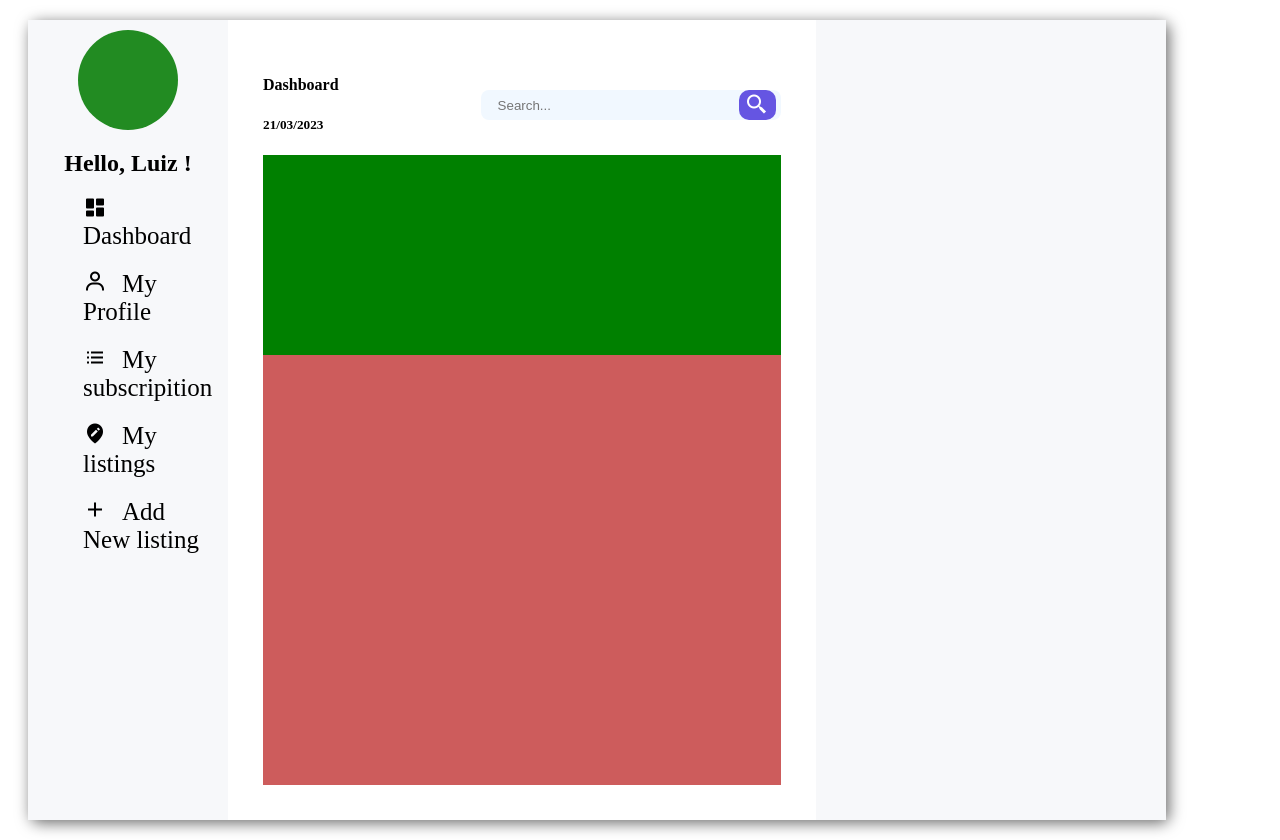
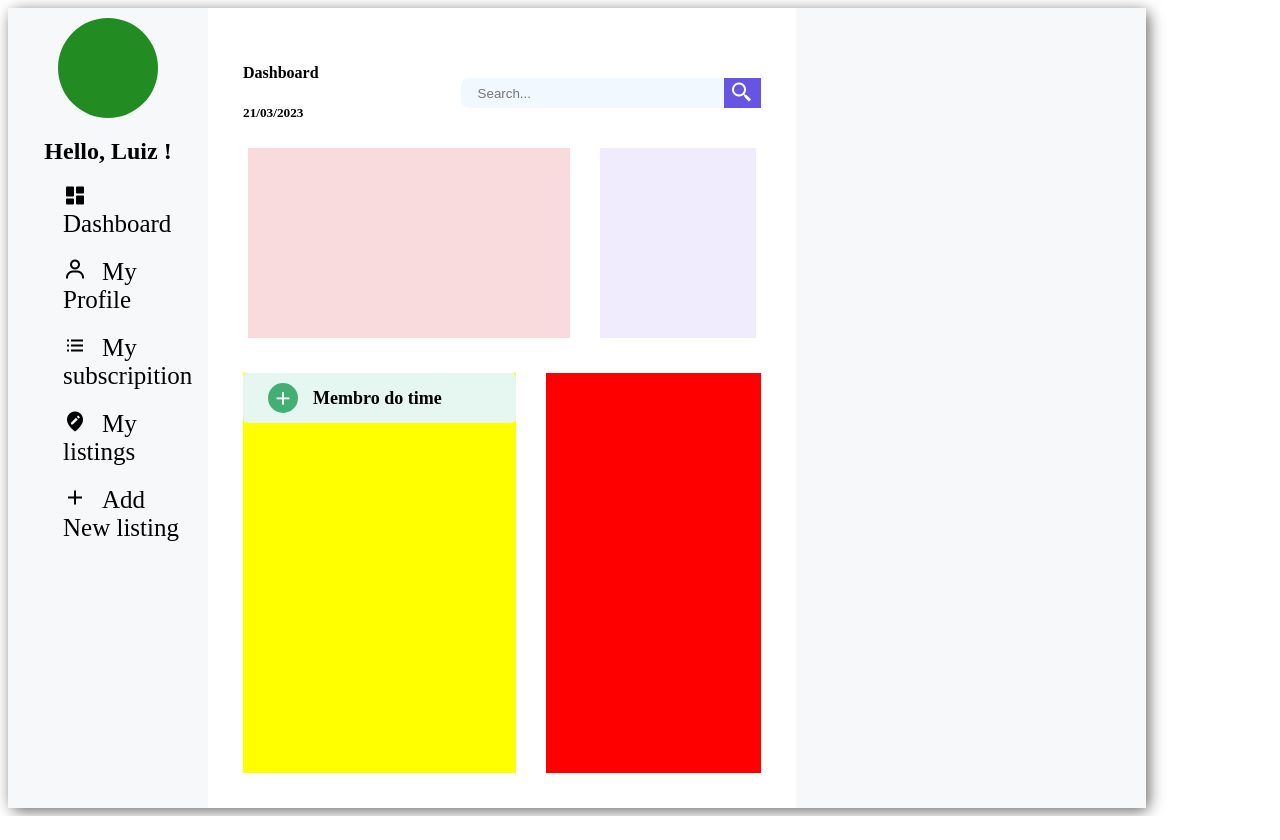
Before and after one commit to Lfbolognin/FRAMEWORKS, an Angular app in the folder my-app/: page /dashboard in a window 1280 px wide. After the commit the page ends 816 px from the top, so only its background shows below. Built offline with nearby package versions, Linux system fonts and the light colour scheme.

Commit message:
Add files via upload

```diff
--- a/my-app/src/app/components/dashboard/dashboard.component.css
+++ b/my-app/src/app/components/dashboard/dashboard.component.css
@@ -1,10 +1,10 @@
-:root{
-  --bg-menu:#e2e9ef;
+:root {
+  --bg-menu: #e2e9ef;
   --shadow: #696969;
 }
 
 .container {
-  margin: 20px;
+  margin: 20 auto;
   width: 90%;
   height: 100vh;
   display: grid;
@@ -15,7 +15,7 @@
 
 .user_info {
   display: grid;
-  grid-template-rows: 150px  1fr;
+  grid-template-rows: 150px 1fr;
 }
 
 .profile {
@@ -36,9 +36,8 @@
 .user_info .menu li {
   list-style: none;
   padding: 10px 15px;
-
 }
-li:hover{
+li:hover {
   border-radius: 8px;
   background-color: #e0dada;
   transition: 0.5s;
@@ -59,30 +58,23 @@
 
 .content {
   display: grid;
-  grid-template-rows: 100px 200px  1fr;
+  grid-template-rows: 100px 200px 1fr;
   padding: 35px;
 }
 
-.content .search{
+.content .search {
   display: grid;
   grid-template-columns: 150px auto;
   justify-content: space-between;
   align-items: center;
 }
 
-.info{
-  background: green;
-}
-
-.adm{
-  background: indianred;
-}
-
-.user, .user_info{
+.user,
+.user_info {
   background: #f7f8fa;
 }
 
-.content .search .input{
+.content .search .input {
   background: #f1f8ff;
   justify-content: space-between;
   height: 30px;
@@ -91,7 +83,7 @@
   border-radius: 8px;
   display: flex;
 }
-.content .search .input input{
+.content .search .input input {
   background: transparent;
   border: none;
   margin-left: 15px;
@@ -100,11 +92,9 @@
   outline: none;
 }
 
-.content .search .input .icon{
-  margin: 5px;
+.content .search .input .icon {
   height: 100%;
   width: 37px;
-  border-radius: 10px;
   display: flex;
   align-items: center;
   justify-content: center;
@@ -113,3 +103,64 @@
   font-size: 24px;
   cursor: pointer;
 }
+
+.content .info .box1 {
+  background: #fadbdd;
+}
+.content .info .box2 {
+  background: #f0ecfe;
+}
+
+.content .info {
+  display: grid;
+  grid-template-columns: 2.7fr 1.3fr;
+  gap: 30px;
+  margin: 5px;
+}
+
+.content .adm {
+  display: grid;
+  grid-template-columns: 1.4fr 1.1fr;
+  gap: 30px;
+  margin-top: 30px;
+}
+
+.content .adm .new_task {
+  background: red;
+}
+
+.content .adm .team_act {
+  background: yellow;
+}
+
+.bx plus {
+  color: white;
+}
+.content .adm .team_act .title {
+  height: 50px;
+  background: #e5f7f0;
+  display: flex;
+  border-radius: 5px;
+  align-items: center;
+  font-weight: bold;
+}
+
+.content .adm .team_act .title span {
+  font-weight: 600;
+  font-size: 18px;
+}
+
+.content .adm .team_act .title .ball{
+  background: #43af74;
+  display: flex;
+  border-radius: 50%;
+  width: 30px;
+  height: 30px;
+  align-items: center;
+  justify-content: center;
+  margin: 0 15px 0 25px;
+}
+.content .adm .team_act .title .ball i{
+  color: #fff;
+  font-size: 22px;
+}
--- a/my-app/src/app/components/dashboard/dashboard.component.html
+++ b/my-app/src/app/components/dashboard/dashboard.component.html
@@ -51,10 +51,34 @@
         </div>
     </div>
 
-    <div class="info"></div>
+    <div class="info">
+
+      <div class="box1"></div>
+
+      <div class="box2"></div>
+    </div>
 
 
-    <div class="adm"></div>
+    <div class="adm">
+
+  <div class="team_act">
+
+  <div class="title">
+
+    <div class="ball"><i class='bx bx-plus'></i>
+
+    </div>
+    <span>Membro do time</span>
+  </div>
+
+</div>
+
+
+<div class="new_task"></div>
+
+
+
+    </div>
   </div>
 
 
```
Lines whose indentation alone changed are shown as unchanged.
